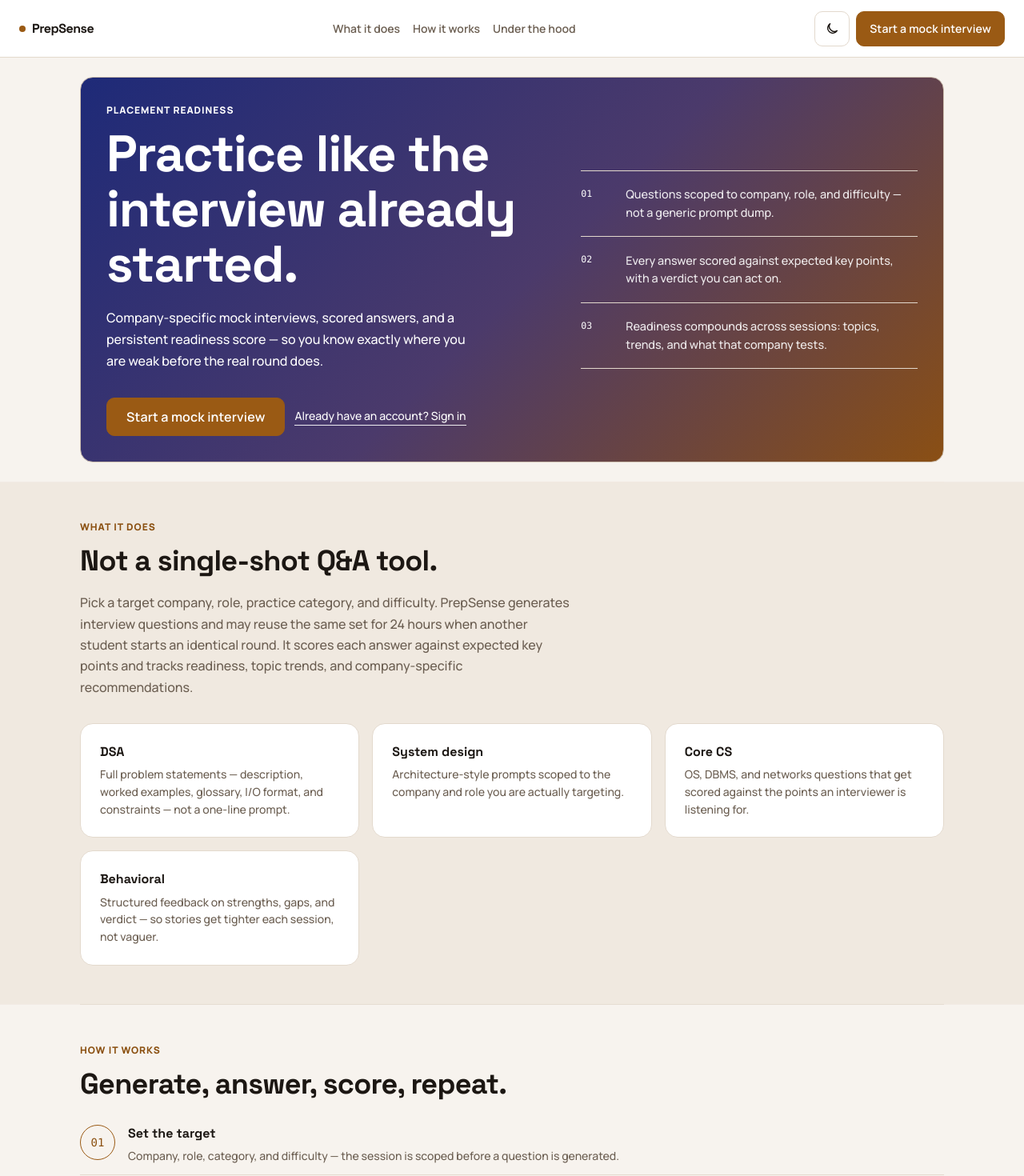
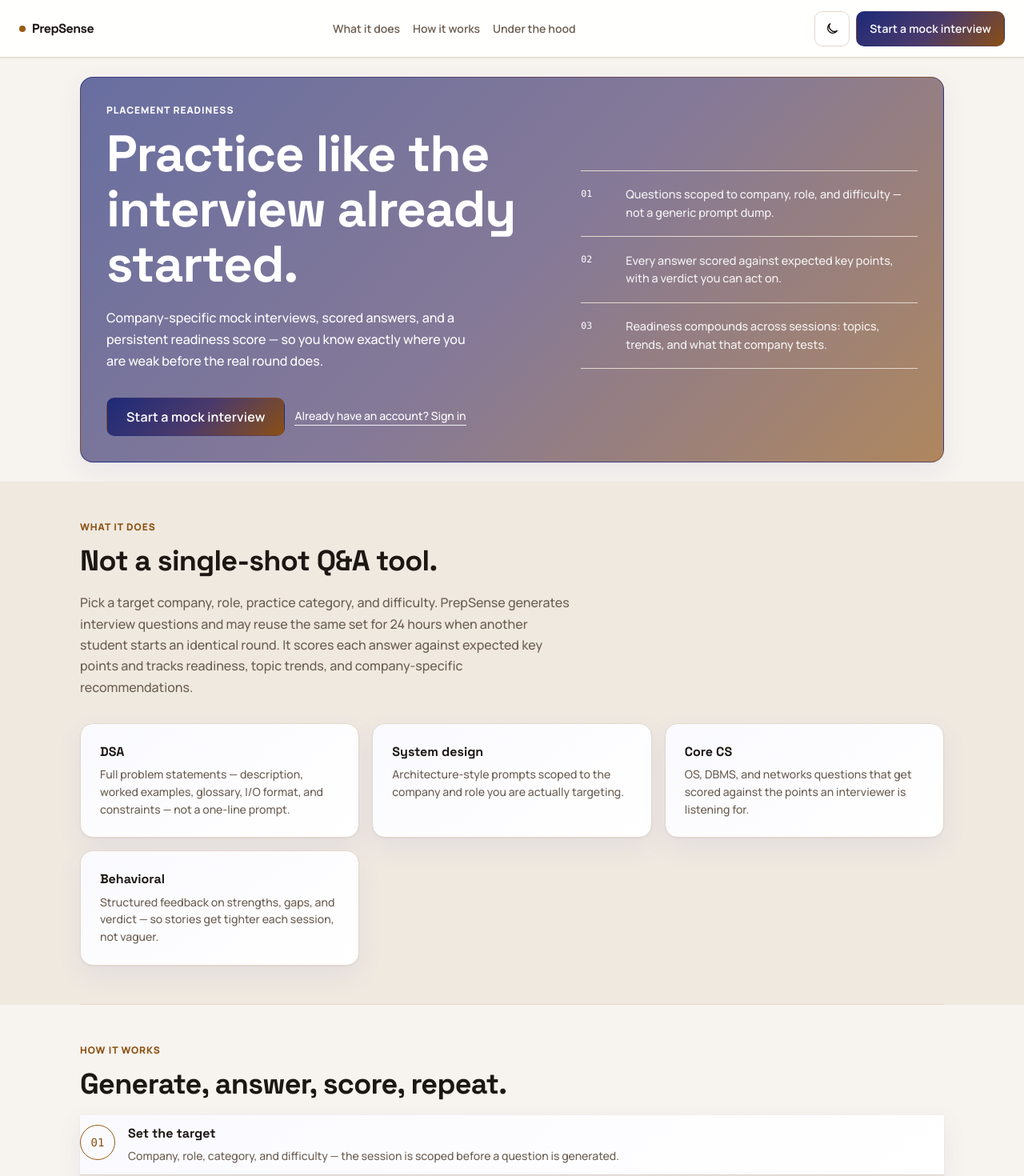
Before and after one commit to pratyushm206/PrepSense, a React (Vite) app: page / in a window 1280 px wide. Shown: the top 1470 px of the page at 80% size. Built offline with nearby package versions, Linux system fonts and the light colour scheme; no server answers.

Commit message:
feat(ui): landing

```diff
--- a/src/styles.css
+++ b/src/styles.css
@@ -3292,6 +3292,73 @@ a.topic-row {
   .landing-nav a::after {
     transform: none;
   }
+}
+
+/* Landing composition and shared, reduced-motion-safe entrance rhythm */
+.landing-header {
+  background: color-mix(in srgb, var(--bg-raised) 94%, transparent);
+  box-shadow: var(--shadow-1);
+}
+.landing-hero {
+  min-height: 440px;
+  border-color: var(--border-glass);
+  box-shadow: var(--shadow-card);
+}
+.landing-hero::before {
+  content: '';
+  position: absolute;
+  inset: 0;
+  background: color-mix(in srgb, var(--bg-base) 34%, transparent);
+  pointer-events: none;
+}
+.landing-hero > * { position: relative; z-index: 1; }
+.landing-section { padding-top: var(--space-7); padding-bottom: var(--space-7); }
+.landing-feature,
+.landing-engine,
+.landing-steps li {
+  border-color: var(--border-subtle);
+  background: var(--surface-glass);
+  box-shadow: var(--shadow-card);
+  transition: border-color var(--transition-fast), background-color var(--transition-fast), transform var(--transition-fast);
+}
+.landing-feature:hover,
+.landing-engine:hover,
+.landing-steps li:hover { border-color: var(--border-strong); }
+.landing-footer { background: var(--bg-raised); }
+.landing .landing-btn-primary {
+  color: var(--on-signature);
+  border-color: transparent;
+  background: var(--gradient-signature);
+}
+.page-stack > *,
+.practice-layout > *,
+.interview-layout > *,
+.landing main > section,
+.landing-footer > * {
+  animation: page-enter 250ms ease both;
+}
+.page-stack > *:nth-child(2),
+.practice-layout > *:nth-child(2),
+.interview-layout > *:nth-child(2),
+.landing main > section:nth-child(2) { animation-delay: 60ms; }
+.page-stack > *:nth-child(3),
+.landing main > section:nth-child(3) { animation-delay: 120ms; }
+.page-stack > *:nth-child(4),
+.landing main > section:nth-child(4) { animation-delay: 180ms; }
+@keyframes page-enter {
+  from { opacity: 0; transform: translateY(8px); }
+  to { opacity: 1; transform: translateY(0); }
+}
+@media (prefers-reduced-motion: reduce) {
+  .page-stack > *,
+  .practice-layout > *,
+  .interview-layout > *,
+  .landing main > section,
+  .landing-footer > * { animation: none !important; }
+}
+@media (max-width: 600px) {
+  .landing-hero { min-height: 0; padding: var(--space-4); }
+  .landing-section { padding-top: var(--space-5); padding-bottom: var(--space-5); }
 }
 
 /* Dashboard: layered readiness overview and data-led follow-up cards */
```
